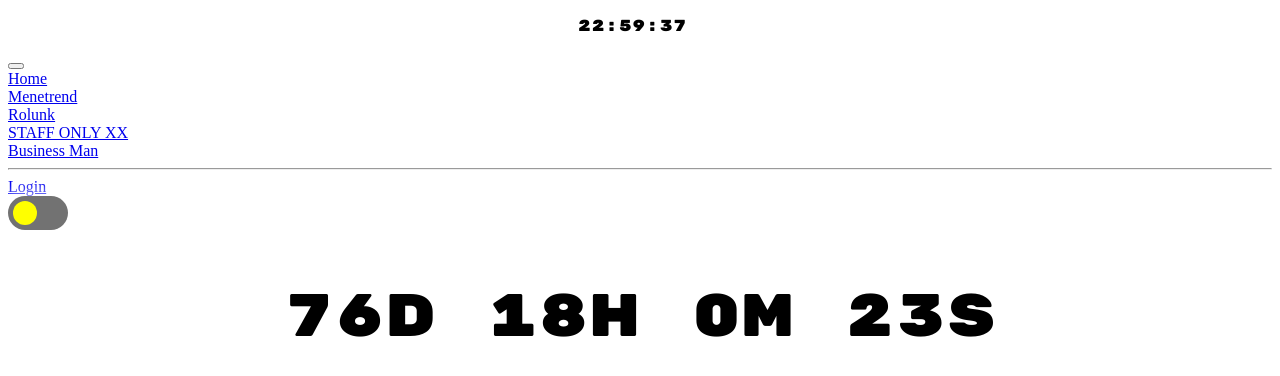
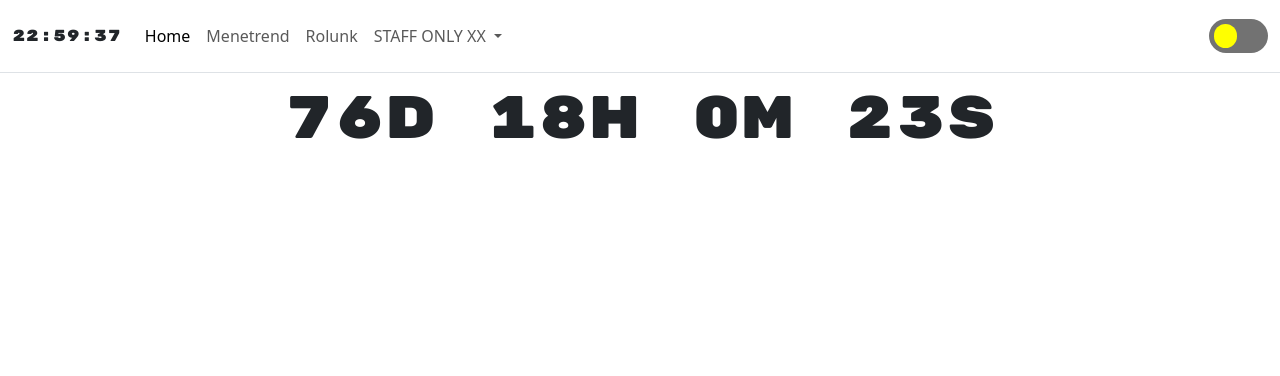
Before and after one commit to ImTheRealDragan/24hfociweboldal, a plain HTML site: page index.html in a window 1280 px wide. Drawn offline with nearby package versions, Linux system fonts and the light colour scheme; files that its build step writes are made by us from their sources; the site is published under a folder, as on GitHub Pages, so addresses that start at the root find nothing.

Commit message:
szar meg mindig

```diff
--- a/index.html
+++ b/index.html
@@ -8,7 +8,7 @@
     <script src="https://cdn.jsdelivr.net/npm/bootstrap@5.0.2/dist/js/bootstrap.min.js"
         integrity="sha384-cVKIPhGWiC2Al4u+LWgxfKTRIcfu0JTxR+EQDz/bgldoEyl4H0zUF0QKbrJ0EcQF"
         crossorigin="anonymous"></script>
-    <link rel="stylesheet" href="/custom-bootstrap/bootstrap.css">
+    <link rel="stylesheet" href="bootstrap.css">
 
     <link rel="preconnect" href="https://fonts.googleapis.com">
     <link rel="preconnect" href="https://fonts.gstatic.com" crossorigin>
```
